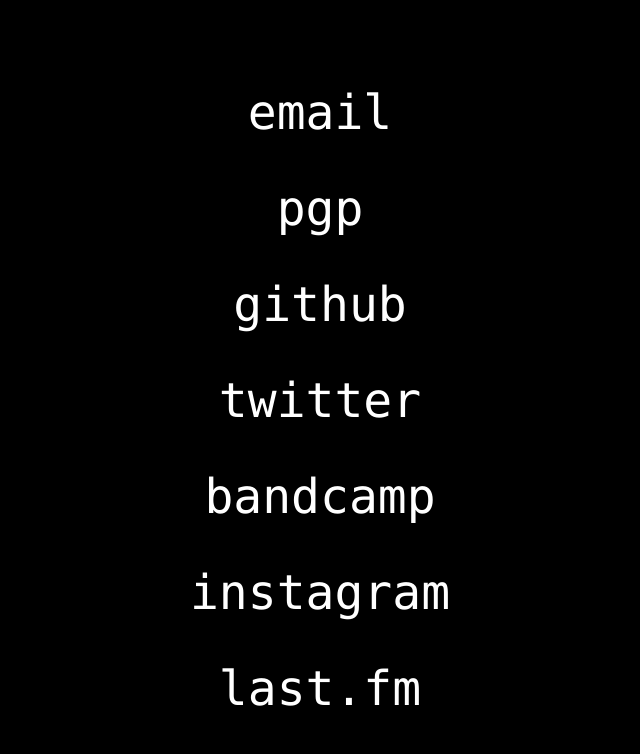
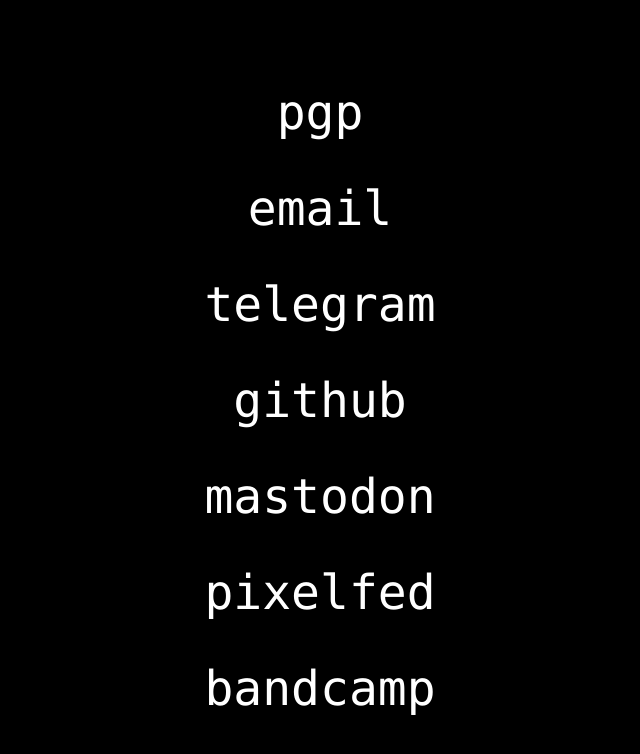
Before and after one commit to belevich/kir, a plain HTML site: page index.html in a window 1280 px wide. Shown: the whole page, without its empty margins (320-960 px from the left). Drawn offline with Linux system fonts and the light colour scheme.

Commit message:
♻️ update

```diff
--- a/index.html
+++ b/index.html
@@ -53,13 +53,13 @@
   </head>
   <body>
     <ul>
+      <li><a href="https://keyserver.ubuntu.com/pks/lookup?op=get&search=0x71DBD7AE37FD8268">pgp</a></li>
       <li><a href="mailto:kir@belevi.ch">email</a></li>
-      <li><a href="https://keyserver.ubuntu.com/pks/lookup?op=get&search=0x71DBD7AE37FD8268">pgp</a></li>
+      <li><a href="https://t.me/deepsweet">telegram</a></li>
       <li><a href="https://github.com/deepsweet">github</a></li>
-      <li><a href="https://mobile.twitter.com/deepsweet">twitter</a></li>
+      <li><a href="https://mastodon.social/@deepsweet">mastodon</a></li>
+      <li><a href="https://pixelfed.social/deepsweet">pixelfed</a></li>
       <li><a href="https://kirbelevich.bandcamp.com/">bandcamp</a></li>
-      <li><a href="https://www.instagram.com/deepsweet/">instagram</a></li>
-      <li><a href="https://www.last.fm/user/deepsweet">last.fm</a></li>
     </ul>
   </body>
 </html>
```
